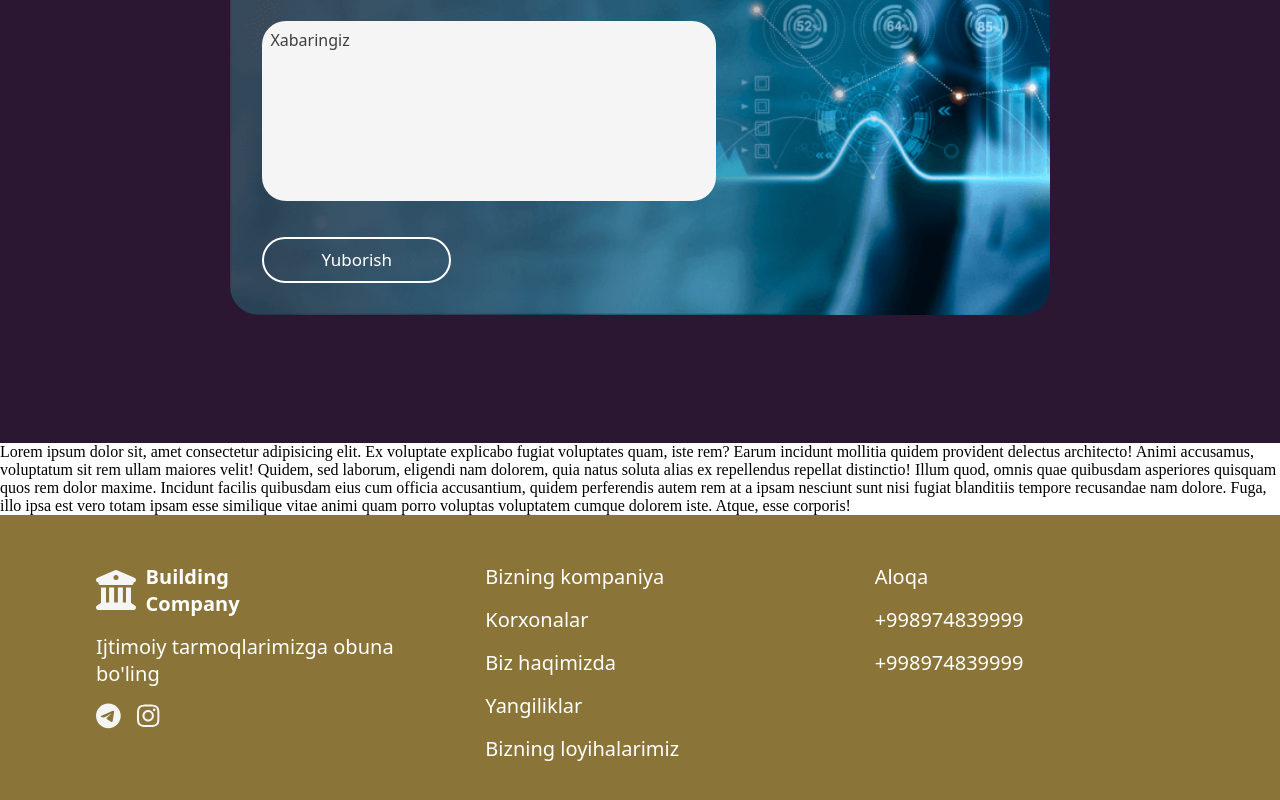
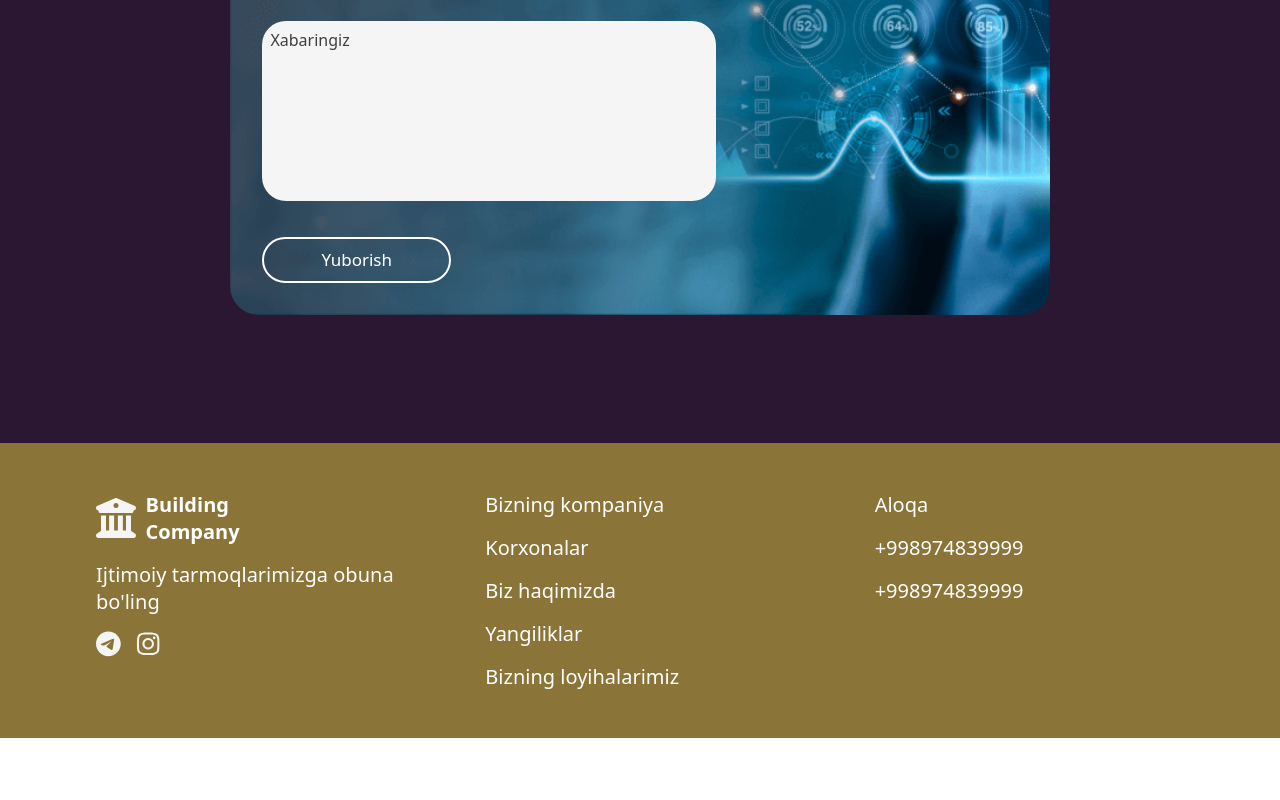
Before and after one commit to umid2401/Building-Company, a React (Create React App) app: page / in a window 1280 px wide. Shown: the part 6250-7050 px from the top of the page. After the commit the page ends 6988 px from the top, so only its background shows below. Built offline with nearby package versions, Linux system fonts and the light colour scheme.

Commit message:
deleted p

```diff
--- a/src/Components/Main.jsx
+++ b/src/Components/Main.jsx
@@ -488,23 +488,6 @@ export default function Main() {
           </div>
         </div>
       </section>
-      <section>
-        <div className="wrapper">
-          <p>
-            Lorem ipsum dolor sit, amet consectetur adipisicing elit. Ex
-            voluptate explicabo fugiat voluptates quam, iste rem? Earum incidunt
-            mollitia quidem provident delectus architecto! Animi accusamus,
-            voluptatum sit rem ullam maiores velit! Quidem, sed laborum,
-            eligendi nam dolorem, quia natus soluta alias ex repellendus
-            repellat distinctio! Illum quod, omnis quae quibusdam asperiores
-            quisquam quos rem dolor maxime. Incidunt facilis quibusdam eius cum
-            officia accusantium, quidem perferendis autem rem at a ipsam
-            nesciunt sunt nisi fugiat blanditiis tempore recusandae nam dolore.
-            Fuga, illo ipsa est vero totam ipsam esse similique vitae animi quam
-            porro voluptas voluptatem cumque dolorem iste. Atque, esse corporis!
-          </p>
-        </div>
-      </section>
       <footer className="footer">
         <div className="footer-wrapper">
           <div className="cards">
```
